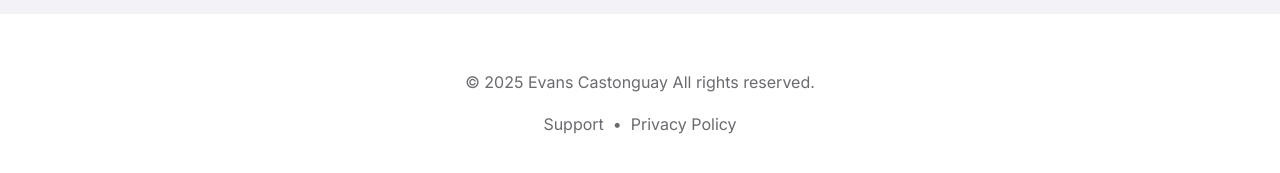
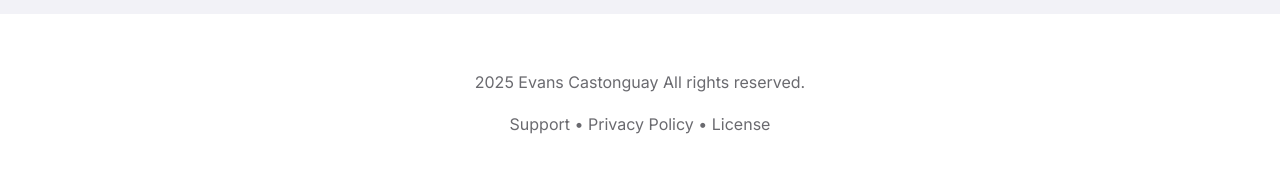
Before and after one commit to aifuse99/wyspe-website, a plain HTML site: page index.html in a window 1280 px wide. Shown: the part 2276-2449 px from the top of the page. Drawn offline with Linux system fonts and the light colour scheme.

Commit message:
feat: add license link to footer and remove copyright symbol

```diff
--- a/index.html
+++ b/index.html
@@ -422,11 +422,13 @@
 
     <footer>
         <div class="container">
-            <p>© 2025 Evans Castonguay All rights reserved.</p>
+            <p> 2025 Evans Castonguay All rights reserved.</p>
             <p>
                 <a href="mailto:support@wyspe.app">Support</a>
-                 •
+                 •
                 <a href="privacy-policy.html">Privacy Policy</a>
+                 •
+                <a href="license.html">License</a>
             </p>
         </div>
     </footer>
```
